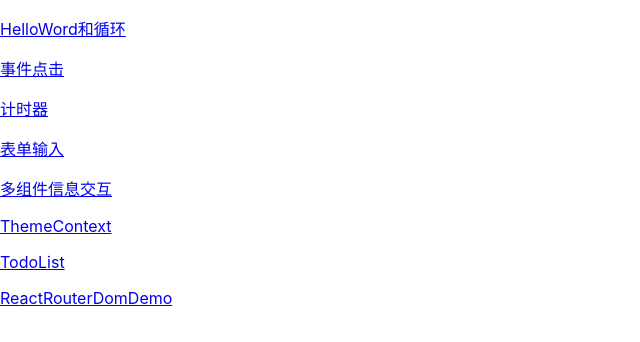
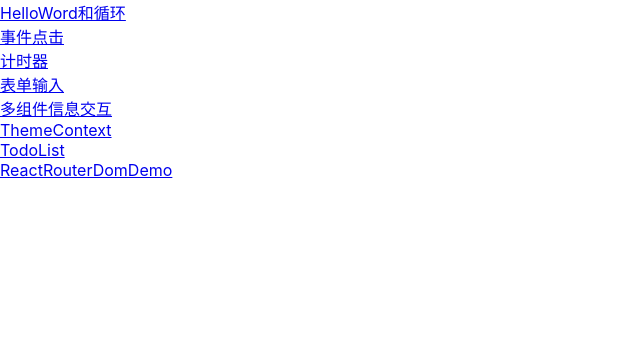
Before and after one commit to feibingbalabala/react_learn, a React (Create React App) app in the folder learn_react/: page / in a window 1280 px wide. Shown: the top 342 px of the page, without its empty margins (0-640 px from the left). Built offline with nearby package versions, Linux system fonts and the light colour scheme.

Commit message:
update: react-router中NavLink的使用

```diff
--- a/learn_react/src/index.js
+++ b/learn_react/src/index.js
@@ -3,7 +3,7 @@
 import { BrowserRouter, Link, Route } from 'react-router-dom'
 import './index.css';
 import HelloWord from './components/helloWord/helloWord';
-import Card from './components/card/card'
+// import Card from './components/card/card'
 import AddButton from './components/addButton/addButton';
 import Clock from './components/clock/clock'
 import Context from './components/Context/Context'
@@ -17,33 +17,33 @@
   // React.StrictMode和es5的严格模式不同，这是检查react用法是否符合最新的，比如有些弃用的api他就会提出警告
   <React.StrictMode>
     <BrowserRouter>
-    <p>
+    <div>
       <Link to="/helloword">HelloWord和循环</Link>
-    </p>
-    {/* <p>
+    </div>
+    {/* <div>
       <Link to="/helloword">props</Link>
-    </p> */}
-    <p>
+    </div> */}
+    <div>
       <Link to="/addbutton">事件点击</Link>
-    </p>
-    <p>
+    </div>
+    <div>
       <Link to="/clock">计时器</Link>
-    </p>
-    <p>
+    </div>
+    <div>
       <Link to="/context">表单输入</Link>
-    </p>
-    <p>
+    </div>
+    <div>
       <Link to="/comment">多组件信息交互</Link>
-    </p>
-    <p>
+    </div>
+    <div>
       <Link to="/themecontext">ThemeContext</Link>
-    </p>
-    <p>
+    </div>
+    <div>
       <Link to="/TodoList">TodoList</Link>
-    </p>
-    <p>
+    </div>
+    <div>
       <Link to="/ReactRouterDomDemo">ReactRouterDomDemo</Link>
-    </p>
+    </div>
       {/*
       <Card
         name="jwy"
```
Also changed, not shown: 1 other file (tests, documents, lock files or other folders).
